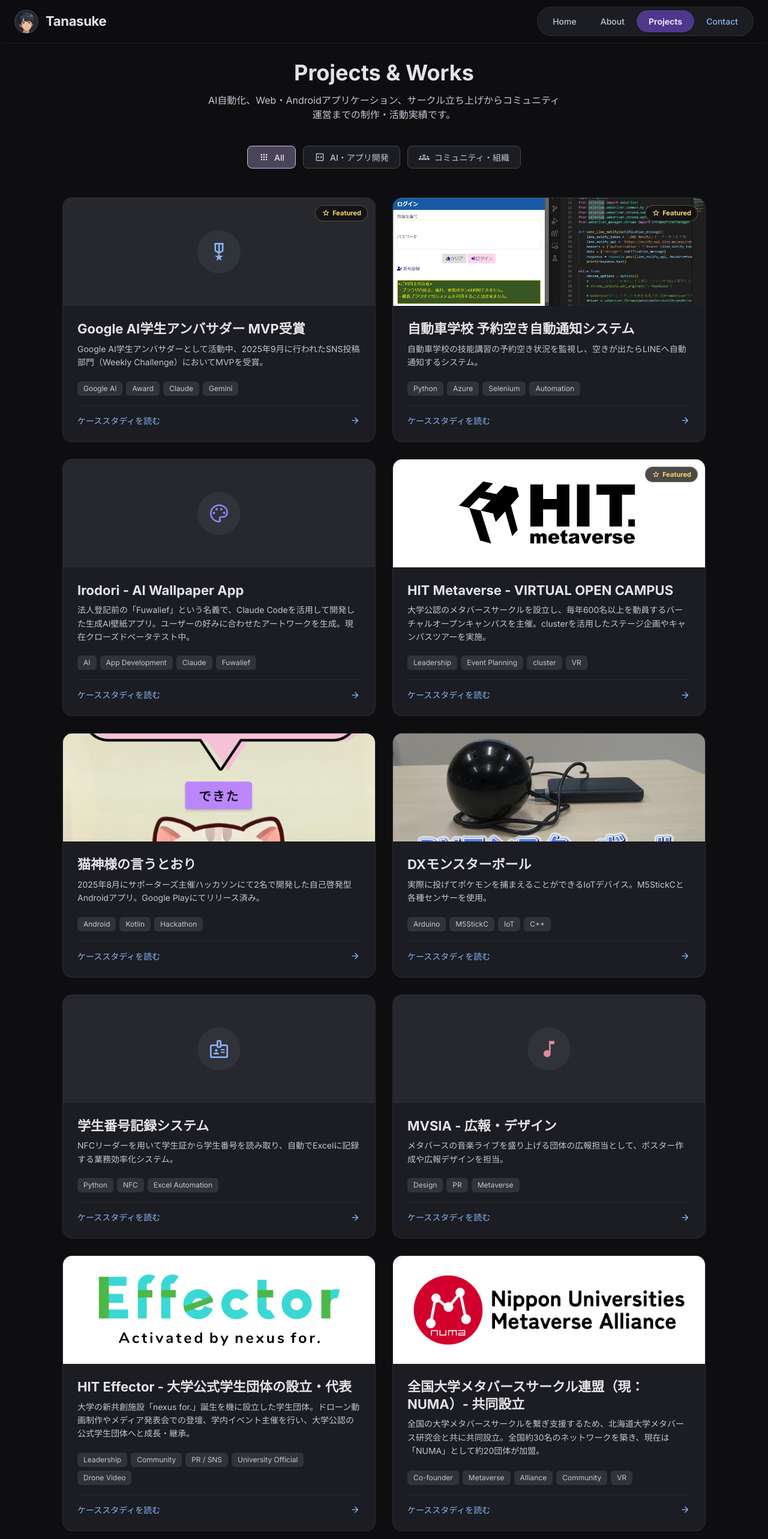
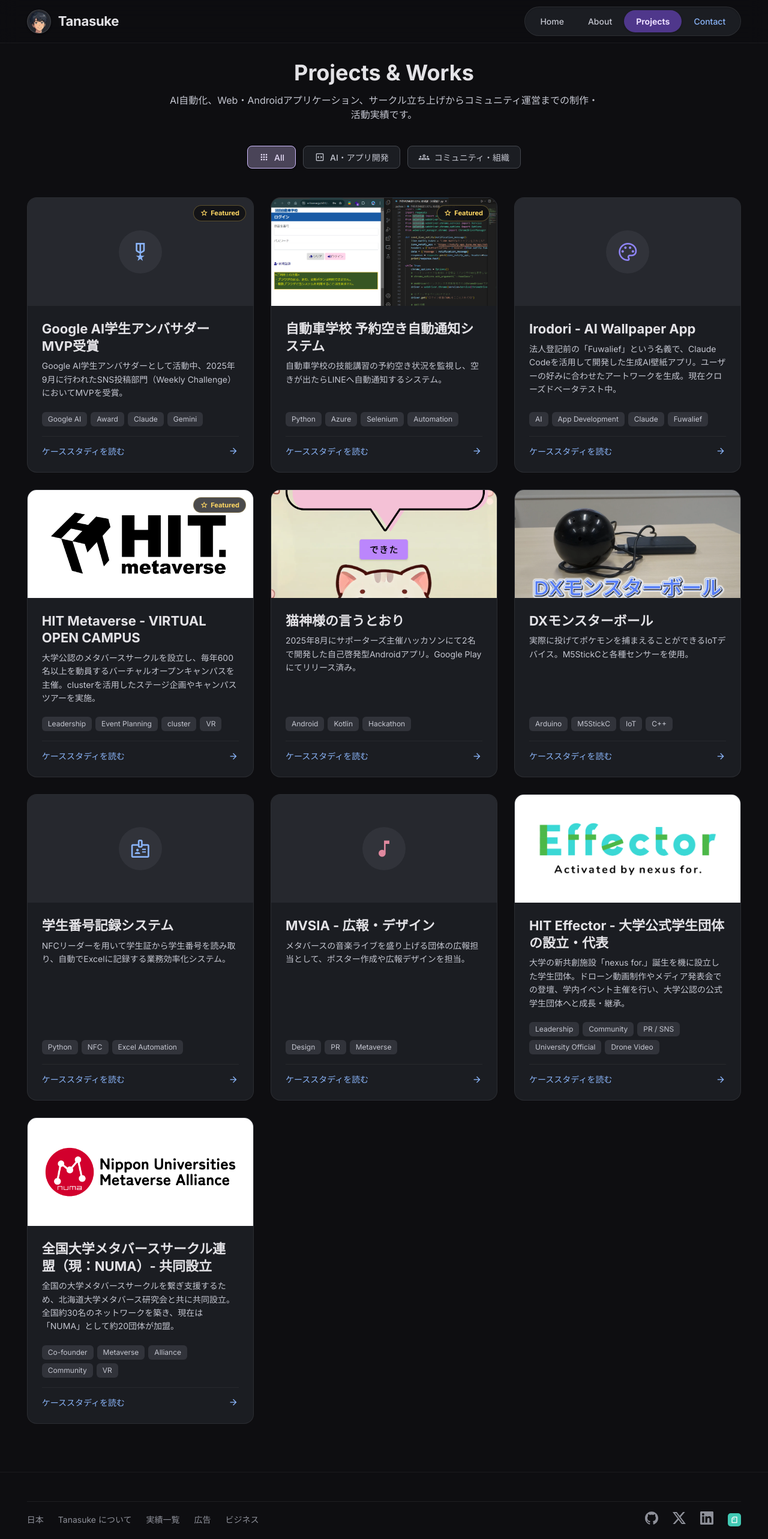
Before and after one commit to nekopath-dev/portfolio, a React (Vite) app: page /projects in a window 1280 px wide. Shown: the top 2566 px of the page at 60% size. Built offline with nearby package versions, Linux system fonts and the light colour scheme; a web font is replaced by a local one.

Commit message:
ページ内容を全体へ広げる処理を実行

```diff
--- a/src/App.css
+++ b/src/App.css
@@ -12,15 +12,13 @@
 .footer {
   width: 100%;
   border-top: 1px solid rgba(255, 255, 255, 0.05);
-  /* border-white/5 */
   background-color: var(--md-sys-color-background);
-  padding: 48px 24px 24px;
+  padding: 48px clamp(20px, 3.5vw, 64px) 24px;
 }
 
-
-
 .footer-bottom {
-  max-width: 1200px;
+  width: 100%;
+  max-width: 1720px;
   margin: 0 auto;
   padding-top: 16px;
   border-top: 1px solid rgba(68, 71, 70, 0.3);
@@ -35,6 +33,7 @@
   justify-content: space-between;
   align-items: center;
   gap: 16px;
+  width: 100%;
   color: var(--md-sys-color-outline);
   font-size: var(--font-size-label-large);
 }
@@ -42,6 +41,14 @@
 @media (min-width: 768px) {
   .footer-row {
     flex-direction: row;
+  }
+
+  .footer-row > .footer-links:first-child {
+    justify-content: flex-start;
+  }
+
+  .footer-row > .footer-links:last-child {
+    justify-content: flex-end;
   }
 }
 
--- a/src/components/layout/Navigation.css
+++ b/src/components/layout/Navigation.css
@@ -15,8 +15,8 @@
   justify-content: space-between;
   align-items: center;
   height: 100%;
-  padding: 0 24px;
-  max-width: 1280px;
+  padding: 0 clamp(20px, 3.5vw, 64px);
+  max-width: 1720px;
   margin: 0 auto;
 }
 
--- a/src/components/sections/About.css
+++ b/src/components/sections/About.css
@@ -218,7 +218,13 @@
 
 @media (min-width: 640px) {
     .role-cards {
-        grid-template-columns: 1fr 1fr;
+        grid-template-columns: repeat(2, 1fr);
+    }
+}
+
+@media (min-width: 1024px) {
+    .role-cards {
+        grid-template-columns: repeat(4, 1fr);
     }
 }
 
--- a/src/components/sections/Skills.css
+++ b/src/components/sections/Skills.css
@@ -7,6 +7,12 @@
 @media (min-width: 768px) {
     .skills-grid {
         grid-template-columns: repeat(2, 1fr);
+    }
+}
+
+@media (min-width: 1200px) {
+    .skills-grid {
+        grid-template-columns: repeat(4, 1fr);
     }
 }
 
--- a/src/index.css
+++ b/src/index.css
@@ -168,9 +168,9 @@
 /* Base Utility Classes */
 .container {
   width: 100%;
-  max-width: 1200px;
+  max-width: 1720px;
   margin: 0 auto;
-  padding: 0 5vw;
+  padding: 0 clamp(20px, 3.5vw, 64px);
 }
 
 .section {
--- a/src/pages/HomePage.css
+++ b/src/pages/HomePage.css
@@ -12,7 +12,7 @@
 }
 
 .section-heading-group {
-  max-width: 600px;
+  max-width: 800px;
 }
 
 .section-eyebrow {
@@ -41,8 +41,8 @@
 
 .featured-projects-grid {
   display: grid;
-  grid-template-columns: repeat(auto-fill, minmax(340px, 1fr));
-  gap: 24px;
+  grid-template-columns: repeat(auto-fill, minmax(320px, 1fr));
+  gap: 28px;
 }
 
 .home-about-digest-card {
@@ -68,7 +68,7 @@
 
 .home-media-grid {
   display: grid;
-  grid-template-columns: repeat(2, 1fr);
+  grid-template-columns: repeat(auto-fill, minmax(420px, 1fr));
   gap: 24px;
 }
 
--- a/src/pages/ProjectsPage.css
+++ b/src/pages/ProjectsPage.css
@@ -18,7 +18,7 @@
 .page-subtitle {
   color: var(--md-sys-color-on-surface-variant);
   font-size: var(--font-size-body-large);
-  max-width: 600px;
+  max-width: 720px;
   margin: 0 auto;
 }
 
@@ -62,7 +62,7 @@
 /* Projects Grid */
 .projects-grid {
   display: grid;
-  grid-template-columns: repeat(auto-fill, minmax(340px, 1fr));
+  grid-template-columns: repeat(auto-fill, minmax(320px, 1fr));
   gap: 28px;
 }
 
```
